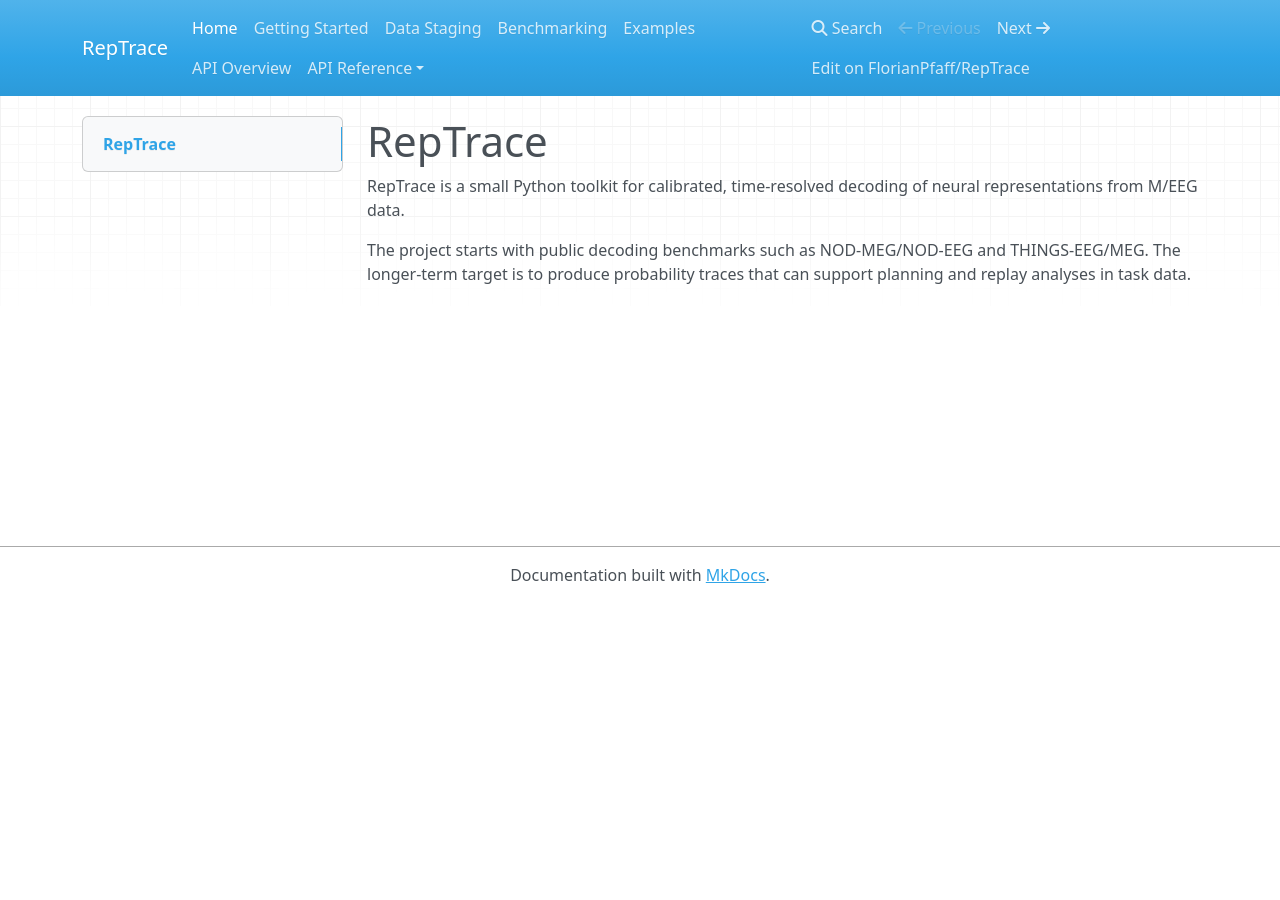
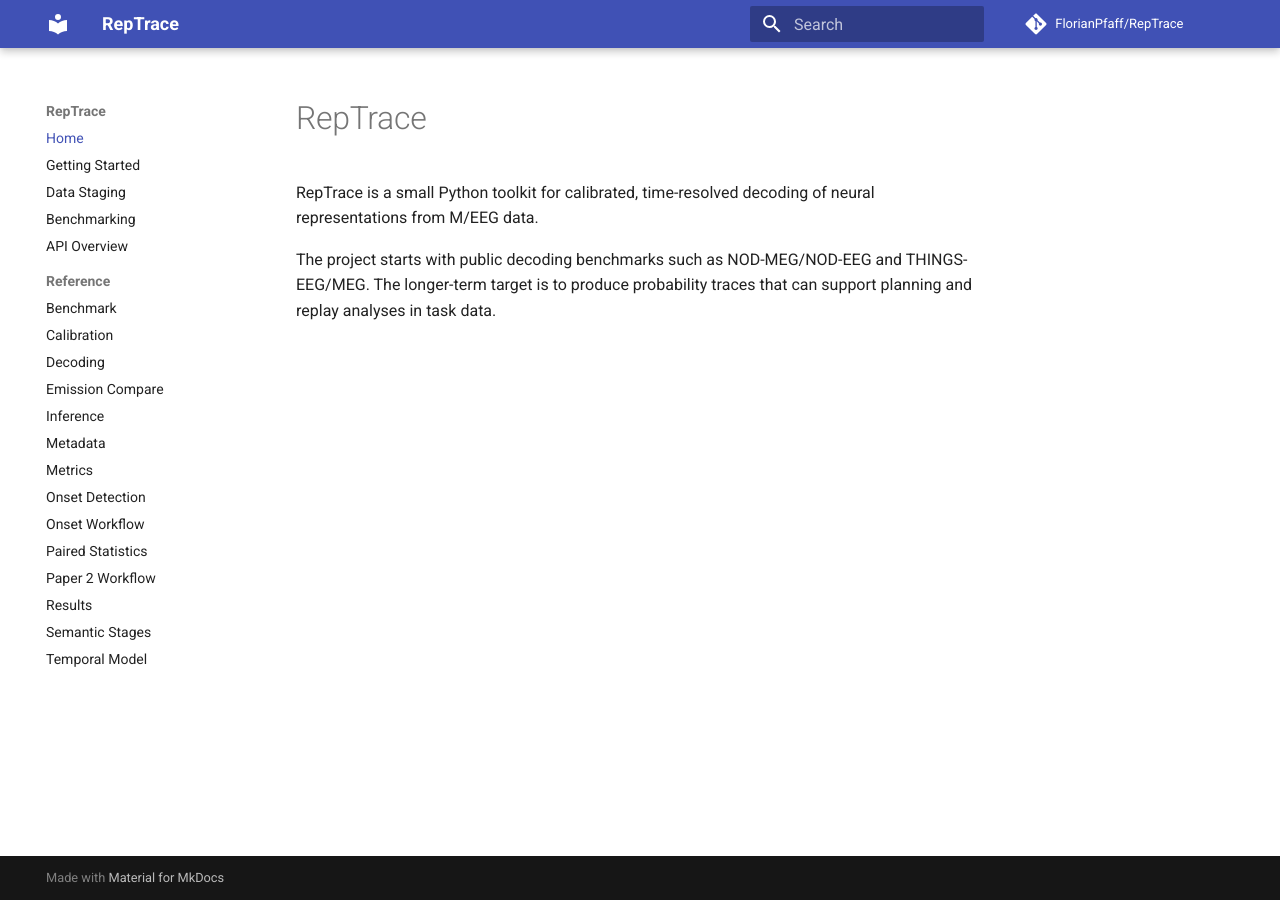
Before and after one commit to FlorianPfaff/RepTrace, an MkDocs documentation site: the page built from docs/index.md, in a window 1280 px wide. Built offline with MkDocs 1.6.1 and Material for MkDocs 9.7.7, drawn with Linux system fonts in a browser that asks for light colours; nearby versions of some CDN libraries; comment, search, counter and statistics services are not loaded.

Commit message:
Add onset workflow to docs navigation

```diff
--- a/mkdocs.yml
+++ b/mkdocs.yml
@@ -1,5 +1,5 @@
 site_name: RepTrace
-site_description: Probabilistic tracing of neural representations over time.
+site_description: Probabilistic tracing of neural representations over time
 repo_url: https://github.com/FlorianPfaff/RepTrace
 repo_name: FlorianPfaff/RepTrace
 
@@ -8,10 +8,8 @@ nav:
   - Getting Started: getting-started.md
   - Data Staging: data-staging.md
   - Benchmarking: benchmarking.md
-  - Examples: examples.md
   - API Overview: api-overview.md
-  - API Reference:
-      - Reference Index: reference/index.md
+  - Reference:
       - Benchmark: reference/benchmark.md
       - Calibration: reference/calibration.md
       - Decoding: reference/decoding.md
@@ -20,29 +18,27 @@ nav:
       - Metadata: reference/metadata.md
       - Metrics: reference/metrics.md
       - Onset Detection: reference/onset-detection.md
+      - Onset Workflow: reference/onset-workflow.md
       - Paired Statistics: reference/paired-stats.md
       - Paper 2 Workflow: reference/paper2-workflow.md
       - Results: reference/results.md
       - Semantic Stages: reference/semantic-stages.md
       - Temporal Model: reference/temporal-model.md
-      - Plotting: reference/plotting.md
-      - Report: reference/report.md
-      - Validation: reference/validation.md
 
 theme:
-  name: mkdocs
+  name: material
+  features:
+    - navigation.sections
+    - navigation.expand
+    - content.code.copy
 
 plugins:
   - search
   - mkdocstrings:
       handlers:
         python:
-          paths:
-            - src
+          paths: [src]
           options:
-            docstring_style: sphinx
-            show_if_no_docstring: true
-            show_source: false
-            members_order: source
-
-strict: true
+            docstring_style: numpy
+            show_source: true
+            show_root_heading: true
```
